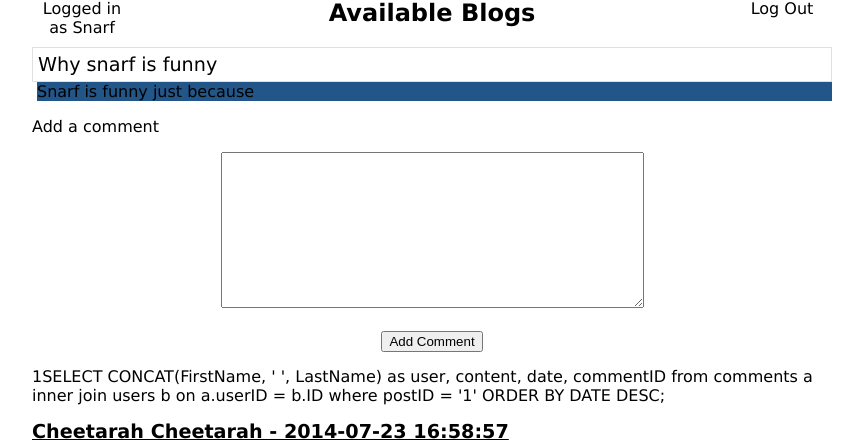
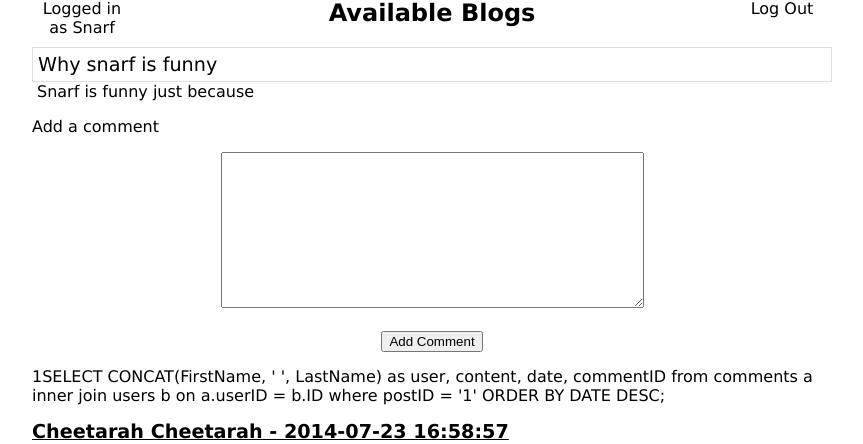
Before and after one commit to sqlmdxdude/WebProgrammingProject2, a PHP site: page /viewPost?postID=1 in a window 1280 px wide. Shown: the part 21-465 px from the top of the page, without its empty margins (208-1071 px from the left). Run offline with PHP 8.4, Linux system fonts and the light colour scheme; data comes from the database, SQL or seed files in the repository.

Commit message:
Removed background color from post entry
To remove any extra css

```diff
--- a/badass.css
+++ b/badass.css
@@ -79,7 +79,6 @@ a:hover{
 }
 .postcontent{
     margin-left: 5px;
-    background-color: #225588;
 }
 .bloglistings, .postlistings{
     width: 400px;
```
